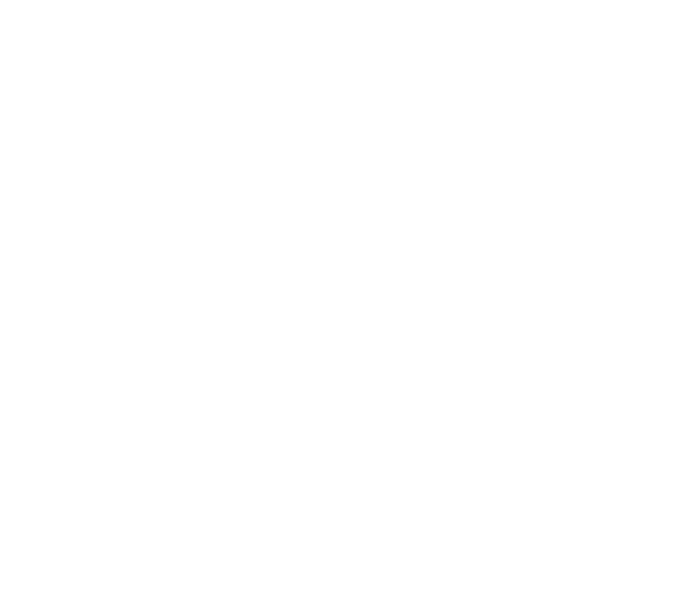
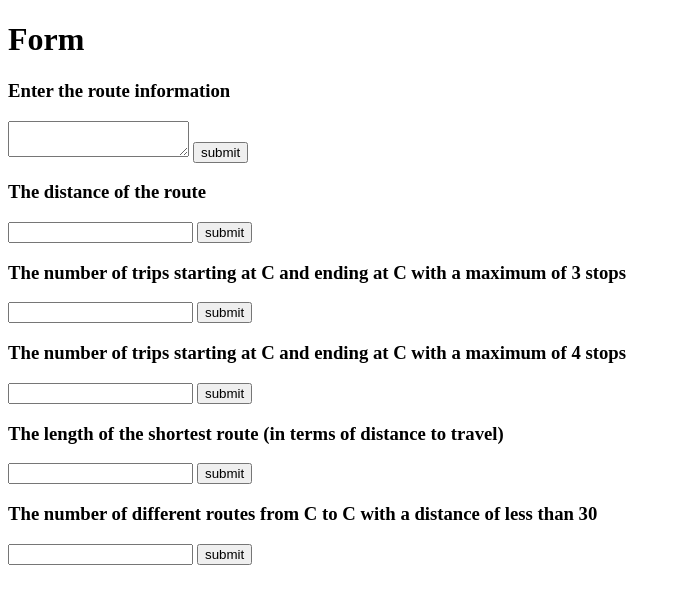
Before and after one commit to cinthialandia/healthcare-logic-challenge, a website built with Parcel: page src/index.html in a window 1280 px wide. Shown: the whole page, without its empty margins (0-681 px from the left). Built offline with nearby package versions, Linux system fonts and the light colour scheme.

Commit message:
creating UI

```diff
--- a/src/index.html
+++ b/src/index.html
@@ -6,7 +6,37 @@
     <title>healthcare logic interview</title>
   </head>
   <body>
-    <!-- Here 👇 -->
+    <h1>Form</h1>
+    <form class="form1">
+      <h3>Enter the route information</h3>
+      <textarea name="routes"></textarea>
+      <button type="submit">submit</button>
+    </form>
+    <form class="form2">
+      <h3>The distance of the route</h3>
+      <input name="distance" type="text" />
+      <button type="submit">submit</button>
+    </form>
+    <form class="form3">
+      <h3>The number of trips starting at C and ending at C with a maximum of 3 stops</h3>
+      <input name="3trips" type="text" />
+      <button type="submit">submit</button>
+    </form>
+    <form class="form4">
+      <h3>The number of trips starting at C and ending at C with a maximum of 4 stops</h3>
+      <input name="4trips" type="text" />
+      <button type="submit">submit</button>
+    </form>
+    <form class="form5">
+      <h3>The length of the shortest route (in terms of distance to travel)</h3>
+      <input name="length" type="text" />
+      <button type="submit">submit</button>
+    </form>
+    <form class="form6">
+      <h3>The number of different routes from C to C with a distance of less than 30</h3>
+      <input name="lessThan30" type="text" />
+      <button type="submit">submit</button>
+    </form>
     <script src="./index.ts"></script>
   </body>
 </html>
--- a/src/index.ts
+++ b/src/index.ts
@@ -1,4 +1,7 @@
 import { Graph } from './graph';
+
+const textareaElement = document.querySelector('.textarea');
+const buttonElement = document.querySelector('.submit');
 
 const graph = new Graph(['AB5', 'BC4', 'CD8', 'DC8', 'DE6', 'AD5', 'CE2', 'EB3', 'AE7']);
 
```
